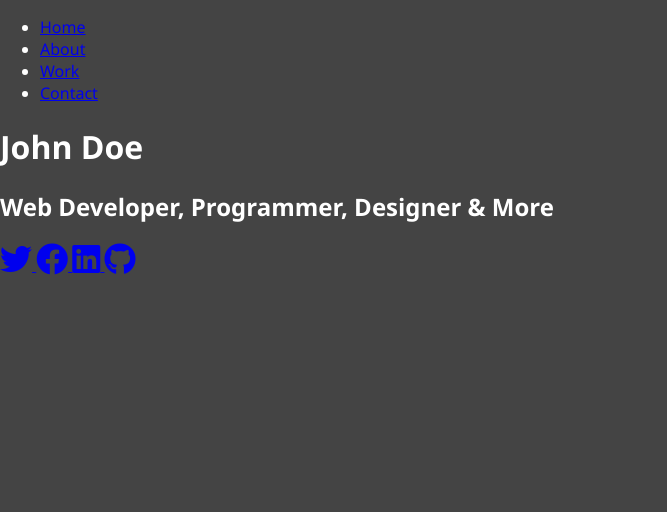
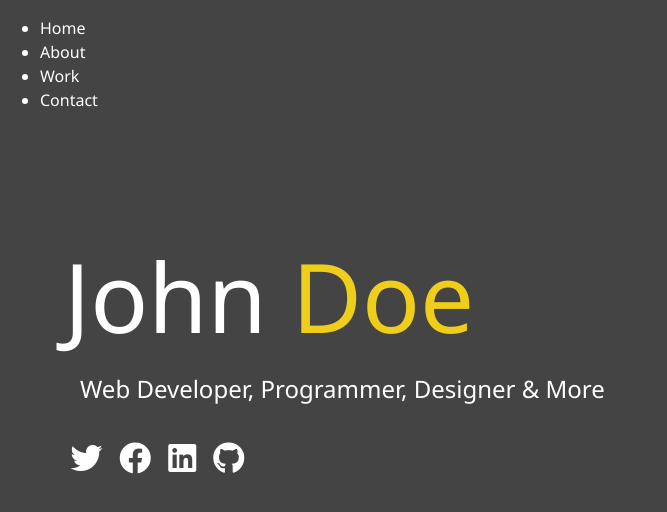
Before and after one commit to westonborst/modern_portfolio, a website: page dist/index.html in a window 1280 px wide. Shown: the whole page, without its empty margins (0-667 px from the left). Drawn offline with Linux system fonts and the light colour scheme.

Commit message:
Index markup and main sass

```diff
--- /dev/null
+++ b/scss/_config.scss
@@ -0,0 +1,30 @@
+$primary-color: #444;
+$secondary-color: #eece1a;
+$show-home-image: true;
+$home-image: url(../img/background.jpg);
+$background-opacity: 0.9;
+
+@mixin easeOut {
+    transition: all .5s ease-out;
+}
+
+@mixin background {
+    @if $show-home-image {
+        &#bg-img {
+            background: $show-home-image;
+            background-attachment: fixed;
+            background-size: cover;
+
+            &:after {
+                content:'';
+                position: absolute;
+                top: 0;
+                right: 0;
+                width: 100%;
+                height: 100%;
+                z-index: -1;
+                background: rgba($primary-color, $background-opacity);
+            }
+        }
+    }
+}
--- a/scss/main.scss
+++ b/scss/main.scss
@@ -1,27 +1,10 @@
-$primary-color: #444;
-$secondary-color: #eece1a;
-$show-home-image: true;
-$home-image: url(../img/background.jpg);
-$background-opacity: 0.9;
-
-@mixin easeOut {
-    transition: all .5s ease-out;
-}
-
-@mixin background {
-    @if $show-home-image {
-        &#bg-img {
-            background: $show-home-image;
-            background-attachment: fixed;
-            background-size: cover;
-        }
-    }
-}
+@import 'config';
 
 * {
     box-sizing: border-box;
 }
 body {
+    @include background;
     background: $primary-color;
     color: #fff;
     height: 100%;
@@ -43,10 +26,11 @@ h3 {
 
     }
 
-    &.sm-heading
+    &.sm-heading {
         margin-bottom: 2rem;
         padding: 0.2rem 1rem;
         background: rgba (lighten($primary-color, 2), 0.5);
+    }
 }
 
 a {
```
Also changed, not shown: dist/css/main.css, dist/index.html.
